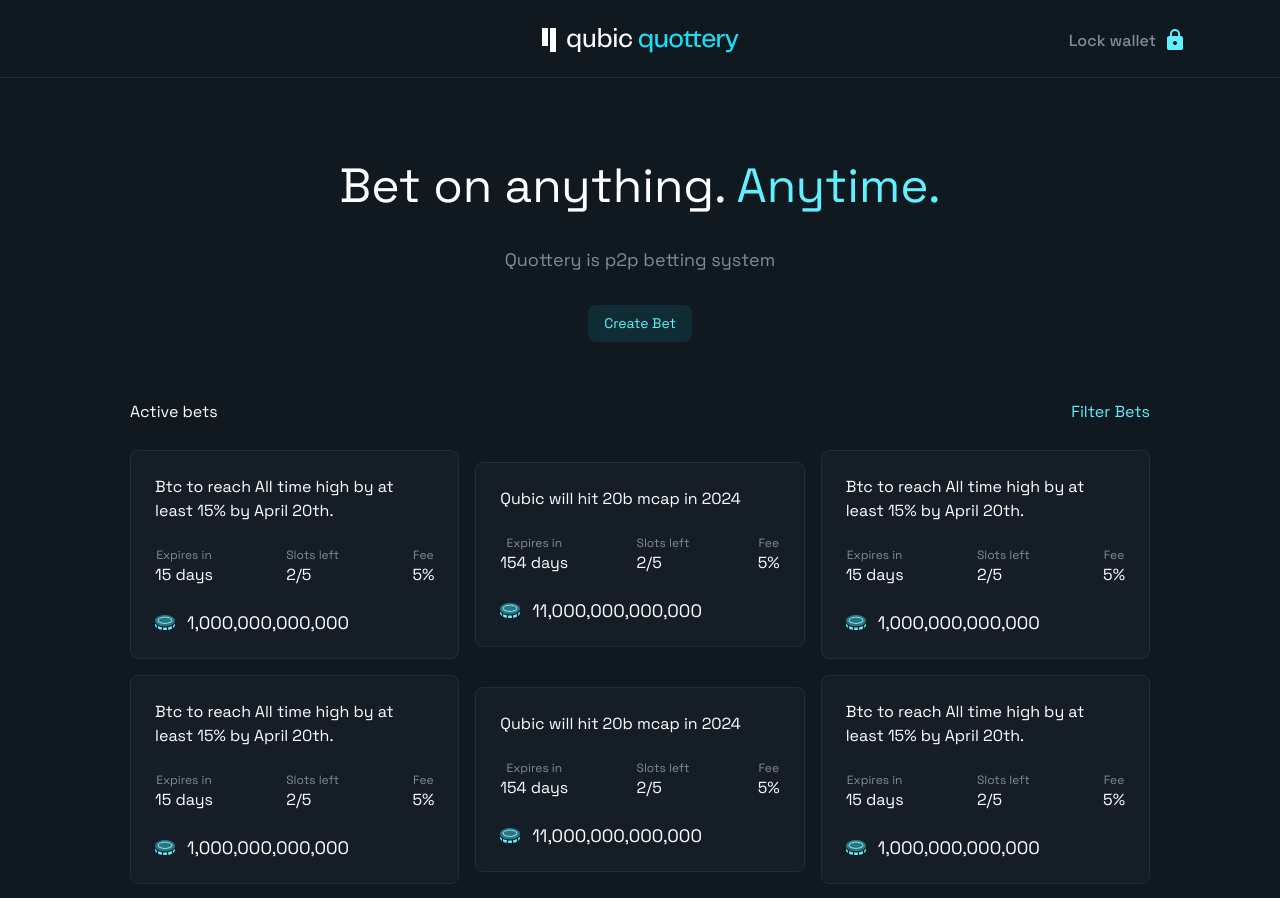
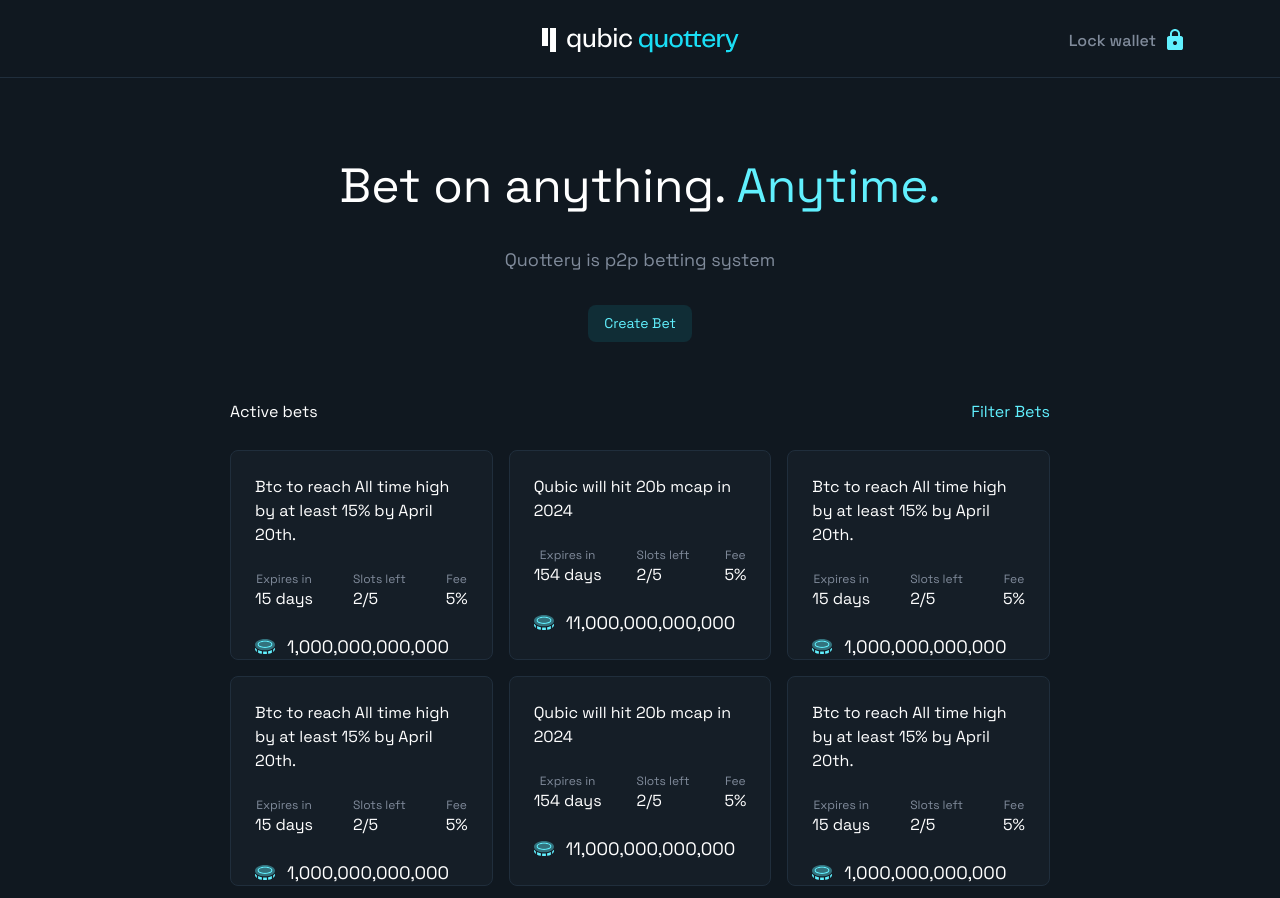
Before and after one commit to qubic/quottery-frontend, a React (Create React App) app: page / in a window 1280 px wide. Shown: the top 898 px of the page. Built offline with nearby package versions, Linux system fonts and the light colour scheme.

Commit message:
feat:style

```diff
--- a/src/components/Cards.js
+++ b/src/components/Cards.js
@@ -7,7 +7,7 @@
 
   return (
     <>
-      <CardItem className="p-[24px]">
+      <CardItem className="p-[24px] h-[210px]">
         <div className="flex flex-col items-start justify-start gap-[24px]">
           <div className=" font-space text-white text-[16px] leading-[24px]">
             {data.title}
--- a/src/main/firstPage/index.jsx
+++ b/src/main/firstPage/index.jsx
@@ -15,11 +15,11 @@
       <div className=' flex justify-center items-center mt-[32px] '>
         <button className='bg-[rgba(26,222,245,0.1)] py-[8px] px-[16px] text-[14px] text-customBlue1 font-space rounded-[8px]'>Create Bet</button>
       </div>
-      <div className=' flex justify-between items-center mt-[48px]'>
+      <div className=' flex justify-between items-center mt-[48px] px-[100px]'>
         <span className=' text-white font-space py-[10px] pr-[20px]'>Active bets</span>
         <span className=' text-customBlue1 font-space cursor-pointer py-[10px] pl-[20px]'>Filter Bets</span>
       </div>
-      <div className=' mt-[16px] grid grid-cols-3 justify-center items-center gap-[16px] mb-[100px]'>
+      <div className=' mt-[16px] grid grid-cols-3 justify-center items-center gap-[16px] mb-[100px] px-[100px]'>
         {mockData.map((mocks, index) => {
           return (
             <Cards data={mocks} />
```
